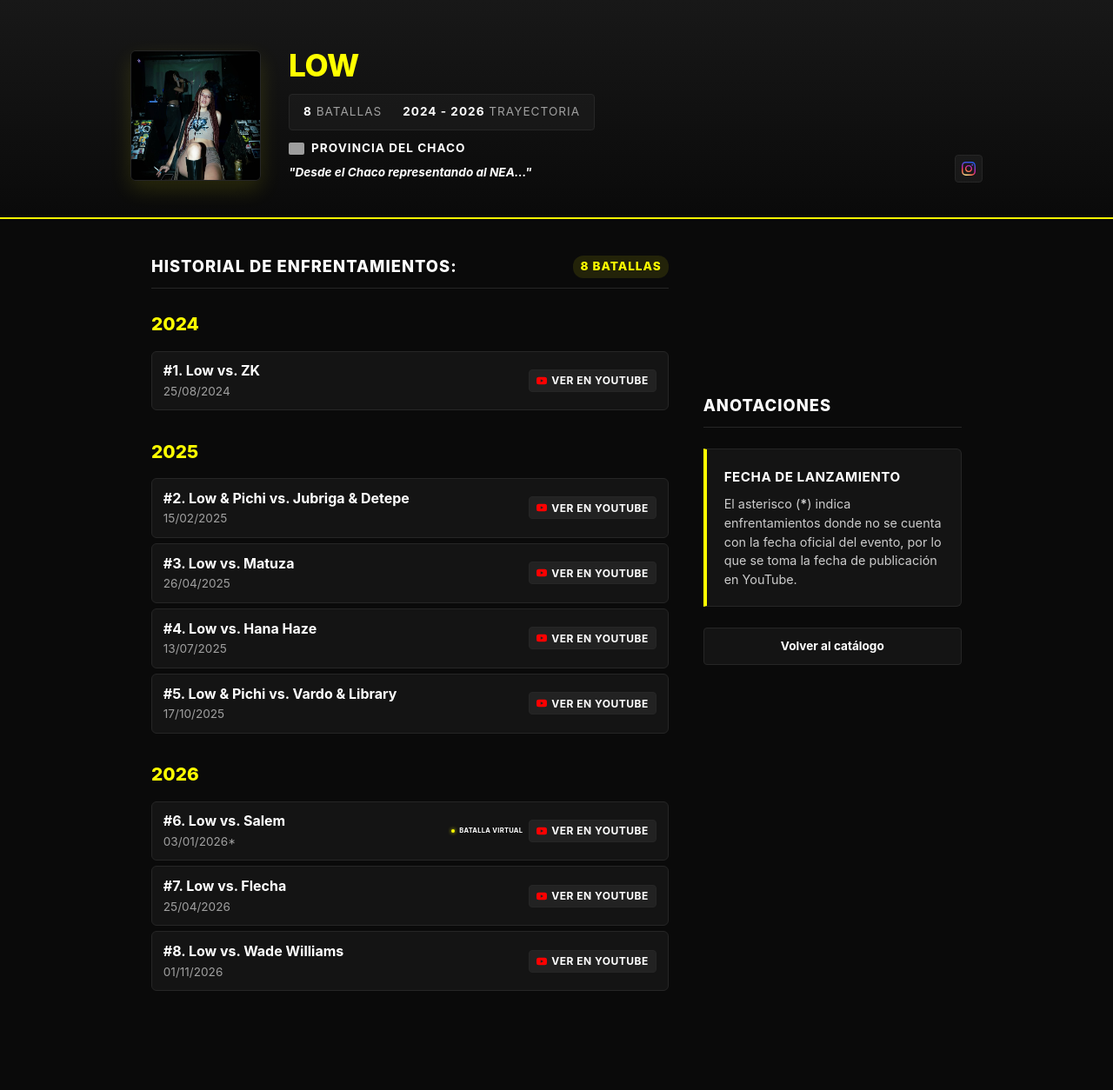
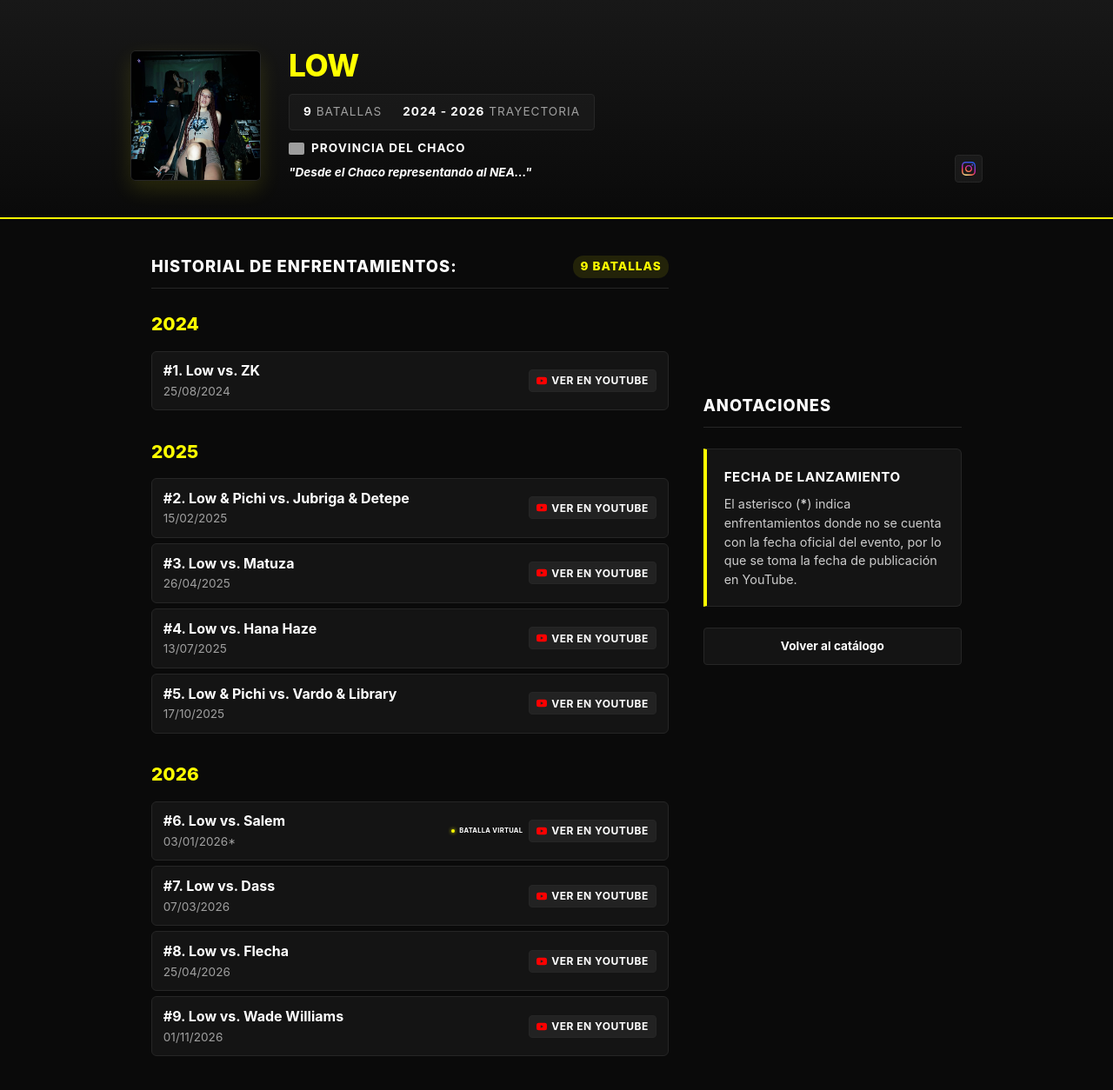
Before and after one commit to battleraphispano/catalog, a plain HTML site: page low.html in a window 1280 px wide. Shown: the whole page at 87% size. Before the commit the page ends 1204 px from the top, so only its background shows below. Drawn offline with Linux system fonts and the light colour scheme; grey boxes are pictures that could not be loaded.

Commit message:
Update battle counts and titles in low.html

```diff
--- a/low.html
+++ b/low.html
@@ -518,7 +518,7 @@
         <div class="meta-info">
           <h1><span>Low</span></h1>
           <div class="stats-bar">
-            <span><strong>8</strong> Batallas</span>
+            <span><strong>9</strong> Batallas</span>
             <span><strong>2024 - 2026</strong> Trayectoria</span>
           </div>
           <div class="header-sub-row">
@@ -558,7 +558,7 @@
     <section>
       <div class="section-title">
         <span>Historial de enfrentamientos:</span>
-        <span class="count">8 Batallas</span>
+        <span class="count">9 Batallas</span>
       </div>
 
       <div class="catalog-list">
@@ -650,7 +650,19 @@
         <!-- #7 -->
         <div class="battle-card">
           <div class="battle-info">
-            <span class="battle-title">#7. Low vs. Flecha</span>
+            <span class="battle-title">#7. Low vs. Dass</span>
+            <span class="battle-date">07/03/2026</span>
+          </div>
+          <a href="https://www.youtube.com/watch?v=8ccMZNyhpEU" target="_blank" rel="noopener noreferrer" class="badge-youtube">
+            <svg viewBox="0 0 24 24"><path d="M23.498 6.186a3.016 3.016 0 0 0-2.122-2.136C19.505 3.545 12 3.545 12 3.545s-7.505 0-9.377.505A3.017 3.017 0 0 0 .502 6.186C0 8.07 0 12 0 12s0 3.93.502 5.814a3.016 3.016 0 0 0 2.122 2.136c1.871.505 9.376.505 9.376.505s7.505 0 9.377-.505a3.015 3.015 0 0 0 2.122-2.136C24 15.93 24 12 24 12s0-3.93-.502-5.814zM9.545 15.568V8.432L15.818 12l-6.273 3.568z"/></svg>
+            Ver en YouTube
+          </a>
+        </div>
+
+        <!-- #8 -->
+        <div class="battle-card">
+          <div class="battle-info">
+            <span class="battle-title">#8. Low vs. Flecha</span>
             <span class="battle-date">25/04/2026</span>
           </div>
           <a href="https://www.youtube.com/watch?v=sGqqbMZ4egg" target="_blank" rel="noopener noreferrer" class="badge-youtube">
@@ -659,10 +671,10 @@
           </a>
         </div>
 
-        <!-- #8 -->
+        <!-- #9 -->
         <div class="battle-card">
           <div class="battle-info">
-            <span class="battle-title">#8. Low vs. Wade Williams</span>
+            <span class="battle-title">#9. Low vs. Wade Williams</span>
             <span class="battle-date">01/11/2026</span>
           </div>
           <a href="https://www.youtube.com/watch?v=NYyiyuODfgA" target="_blank" rel="noopener noreferrer" class="badge-youtube">
```
